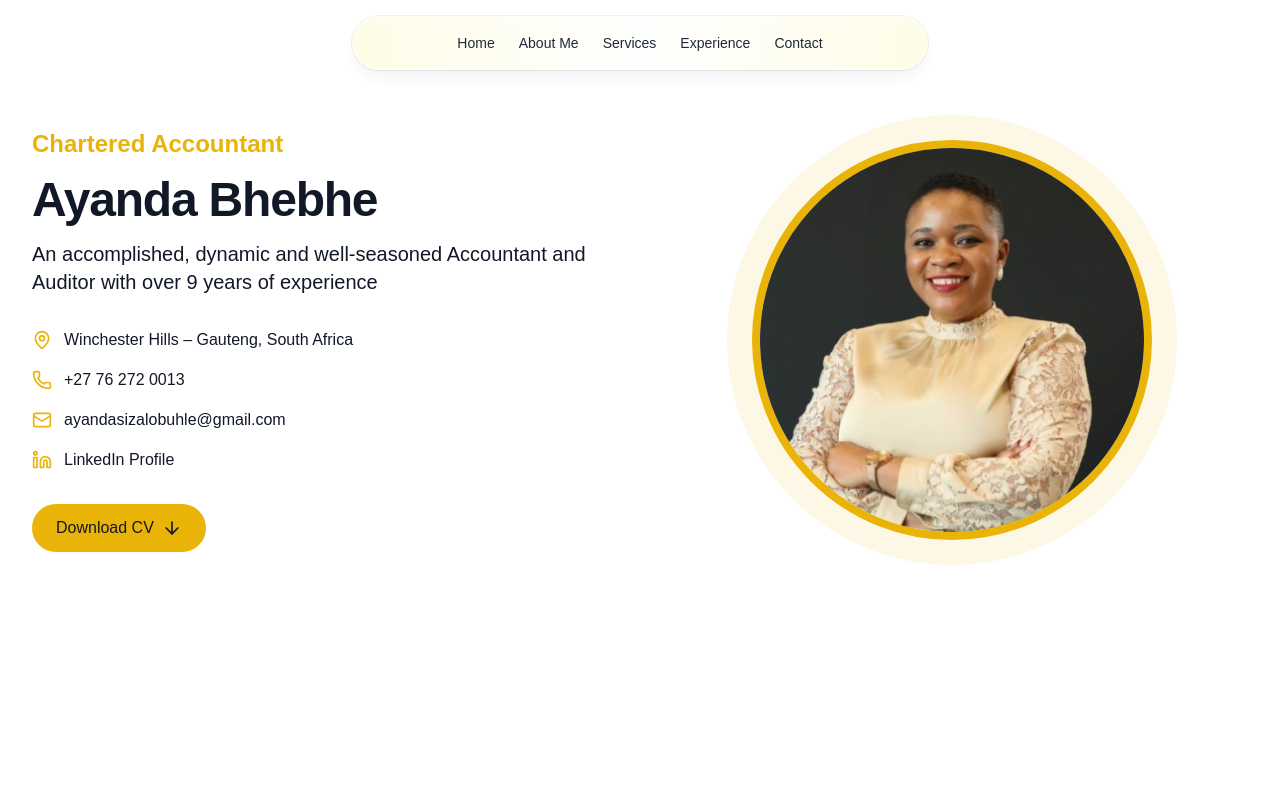
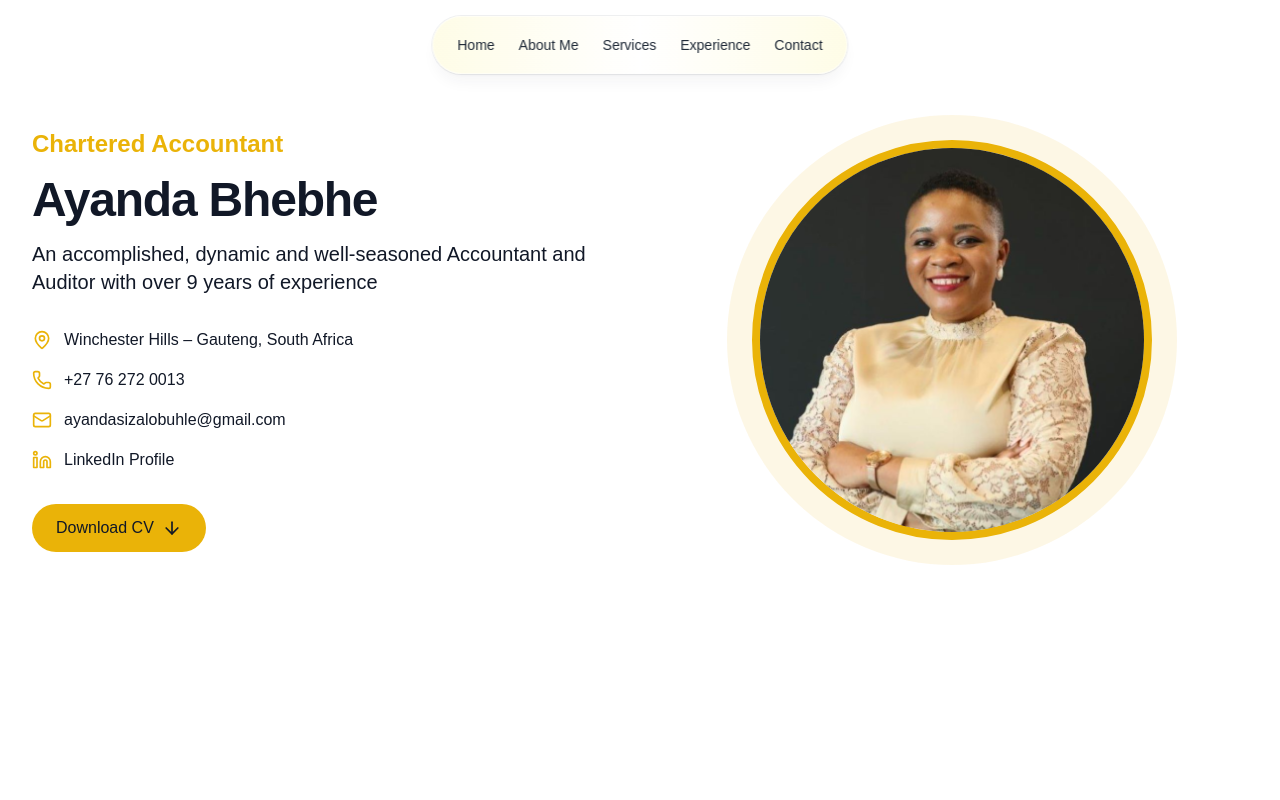
Before and after one commit to Sandile88/client_portfolio, a Next.js app: page / in a window 1280 px wide. Shown: the top 800 px of the page. Built offline with nearby package versions, Linux system fonts and the light colour scheme.

Commit message:
added an mobile overlay instead

```diff
--- a/app/components/Nav.tsx
+++ b/app/components/Nav.tsx
@@ -2,7 +2,7 @@
 
 import { useState } from "react";
 import { Link as ScrollLink } from "react-scroll";
-import { Menu } from "lucide-react";
+import { Menu, X } from "lucide-react";
 
 const Nav = () => {
   const [isMenuOpen, setIsMenuOpen] = useState(false)
@@ -10,30 +10,21 @@ const Nav = () => {
   const menuItems = ["Home", "About Me", "Services", "Experience", "Contact"]
 
   return (
-    <div className="fixed top-4 left-1/2 -translate-x-1/2 z-50 w-[90%] max-w-xl">
+    <>
       <button
-        className="md:hidden absolute right-2 top-2 z-50 p-2 rounded-full bg-white/50 backdrop-blur-sm"
-        onClick={() => setIsMenuOpen(!isMenuOpen)}
-        aria-label="Toggle menu"
+        className="fixed top-4 right-4 z-50 p-2 rounded-full bg-white/80 backdrop-blur-sm shadow-lg md:hidden"
+        onClick={() => setIsMenuOpen(!isMenuOpen)} aria-label="Toggle menu"
       >
-        <Menu className="h-5 w-5 text-gray-800" />
+        {isMenuOpen ? <X className="h-6 w-6 text-yellow-500" /> : <Menu className="h-6 w-6 text-yellow-500" />}
       </button>
 
       <div
         className={`
-        flex flex-col md:flex-row md:items-center justify-center
-        rounded-full bg-white/75 bg-gradient-to-r from-yellow-100/40 via-white/40 to-yellow-100/40
-        border border-white/50 px-3 py-2 text-sm font-medium text-gray-800
-        shadow-lg shadow-gray-800/5 ring-1 ring-gray-800/[.075] backdrop-blur-xl
-        ${isMenuOpen ? "rounded-2xl" : "md:rounded-full"}
-        transition-all duration-200`}
-        >
-        <div
-          className={`
-          flex flex-col md:flex-row items-center gap-1 md:gap-0
-          ${isMenuOpen ? "opacity-100 visible" : "md:opacity-100 md:visible opacity-0 invisible"}
-          transition-all duration-200`}
-          >
+        fixed inset-0 z-40 bg-white/95 backdrop-blur-sm transition-transform duration-300 md:hidden
+        ${isMenuOpen ? "translate-x-0" : "translate-x-full"}
+      `}
+      >
+        <div className="flex flex-col items-center justify-center h-full space-y-8">
           {menuItems.map((item) => (
             <ScrollLink
               key={item}
@@ -42,9 +33,28 @@ const Nav = () => {
               smooth={true}
               offset={-70}
               duration={500}
-              className="w-full md:w-auto text-center cursor-pointer group relative block transition duration-300 px-3 py-2 hover:text-yellow-600"
+              className="group relative text-xl font-medium text-gray-900 hover:text-yellow-500 transition-colors"
               onClick={() => setIsMenuOpen(false)}
-              >
+            >
+              {item}
+              <span className="absolute -bottom-1 left-0 w-full h-0.5 bg-yellow-500 transform scale-x-0 transition-transform group-hover:scale-x-100" />
+            </ScrollLink>
+          ))}
+        </div>
+      </div>
+
+      <div className="hidden md:block fixed top-4 left-1/2 -translate-x-1/2 z-50">
+        <div className="flex items-center rounded-full bg-white/75 bg-gradient-to-r from-yellow-100/40 via-white/40 to-yellow-100/40 border border-white/50 px-3 py-2 text-sm font-medium text-gray-800 shadow-lg shadow-gray-800/5 ring-1 ring-gray-800/[.075] backdrop-blur-xl">
+          {menuItems.map((item) => (
+            <ScrollLink
+              key={item}
+              to={item.toLowerCase().replace(" ", "-")}
+              spy={true}
+              smooth={true}
+              offset={-70}
+              duration={500}
+              className="group relative block transition duration-300 px-3 py-2.5 hover:text-yellow-600 cursor-pointer"
+            >
               {item}
               <span className="absolute inset-x-1 h-px bg-gradient-to-r from-yellow-500/0 from-10% via-yellow-600 to-yellow-500/0 to-90% transition duration-300 -bottom-0.5 opacity-0 scale-x-0 group-hover:opacity-100 group-hover:scale-x-100" />
               <span className="overflow-hidden absolute inset-0 transition origin-bottom duration-300 opacity-0 scale-0 group-hover:opacity-100 group-hover:scale-100">
@@ -54,7 +64,7 @@ const Nav = () => {
           ))}
         </div>
       </div>
-    </div>
+    </>
   )
 }
 
```
